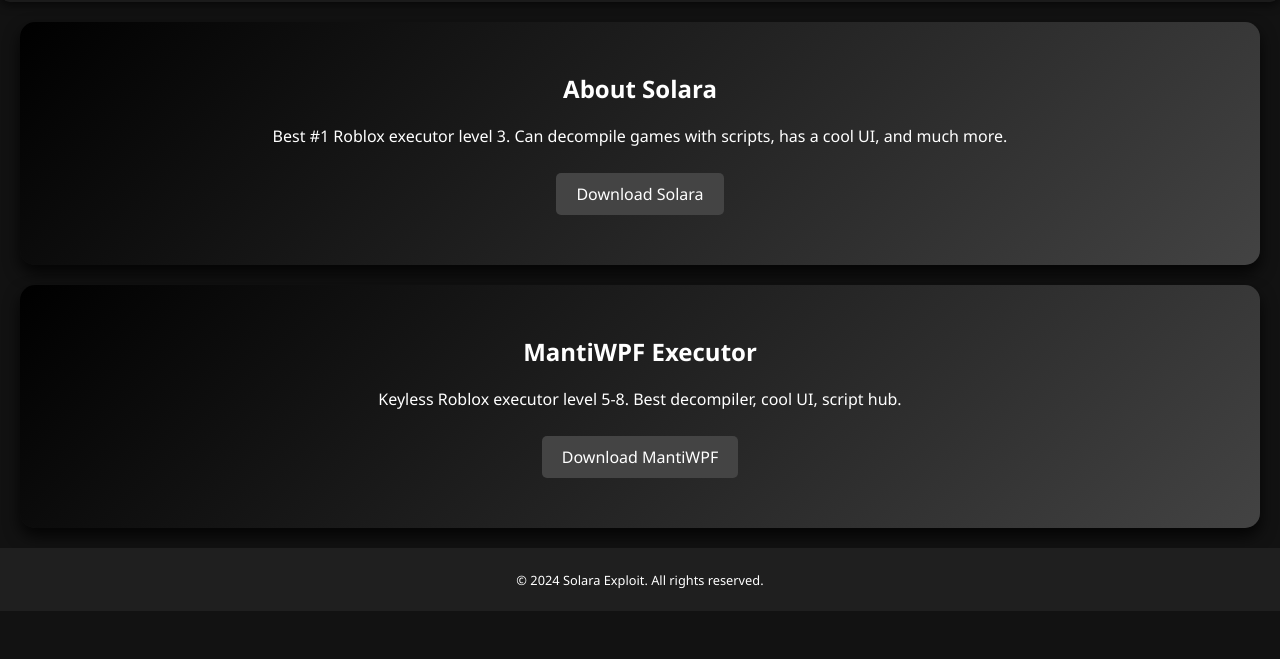
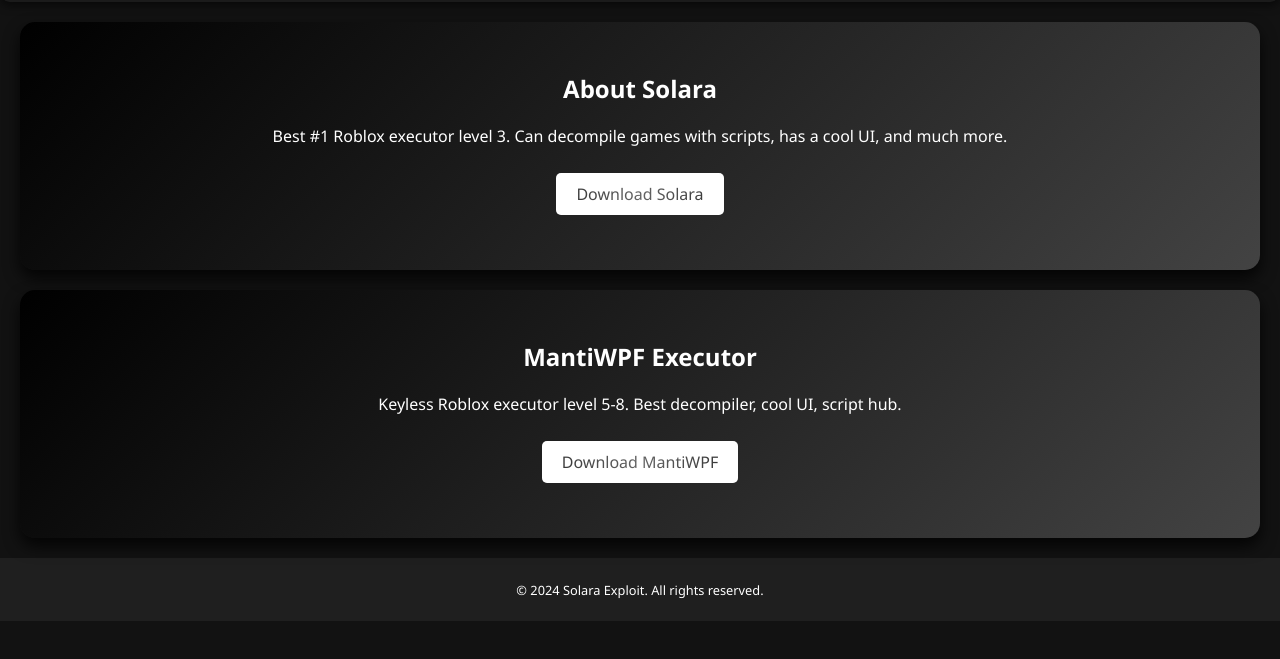
Before and after one commit to roluau/SolaraV2Web, a plain HTML site: page index.html in a window 1280 px wide. Shown: the part 51-710 px from the top of the page. Drawn offline with Linux system fonts and the light colour scheme.

Commit message:
Update styles.css

```diff
--- a/styles.css
+++ b/styles.css
@@ -42,16 +42,12 @@ header {
     align-items: center;
     padding: 10px 20px;
     background: rgba(31, 31, 31, 0.8);
-    /* Semi-transparent dark gray background */
     box-shadow: 0 4px 8px rgba(0, 0, 0, 0.5);
-    /* Slight shadow for depth */
     position: sticky;
     top: 0;
     z-index: 1000;
     backdrop-filter: blur(10px);
-    /* Glass effect with blur */
     border-radius: 10px;
-    /* Rounded corners */
 }
 
 header .logo {
@@ -94,6 +90,8 @@ header nav ul li a:hover {
     border-radius: 15px;
     box-shadow: 0 8px 16px rgba(0, 0, 0, 0.8);
     text-align: center;
+    opacity: 0;
+    animation: fadeIn 2s ease-in-out forwards, slideIn 1s ease-out forwards;
 }
 
 h2 {
@@ -107,17 +105,38 @@ h2 {
     display: inline-block;
     padding: 10px 20px;
     margin-top: 10px;
-    background-color: #444444;
-    color: #ffffff;
+    background-color: #ffffff;
+    color: #000000;
     text-decoration: none;
     border-radius: 5px;
-    transition: background-color 0.3s, transform 0.3s, box-shadow 0.3s;
+    position: relative;
+    overflow: hidden;
+    z-index: 1;
+    transition: transform 0.3s, box-shadow 0.3s;
+}
+
+.btn::before {
+    content: '';
+    position: absolute;
+    top: 50%;
+    left: 50%;
+    width: 300%;
+    height: 300%;
+    background: radial-gradient(circle, rgba(255, 255, 255, 0.4) 0%, rgba(255, 255, 255, 0) 60%);
+    transition: width 0.3s, height 0.3s;
+    border-radius: 50%;
+    transform: translate(-50%, -50%);
+    z-index: 0;
+}
+
+.btn:hover::before {
+    width: 400%;
+    height: 400%;
 }
 
 .btn:hover {
-    background-color: #666666;
-    transform: scale(1.05);
-    box-shadow: 0 4px 8px rgba(0, 0, 0, 0.5);
+    transform: scale(1.1);
+    box-shadow: 0 0 20px rgba(255, 255, 255, 0.7);
 }
 
 
@@ -150,22 +169,3 @@ footer {
         transform: translateY(0);
     }
 }
-
-@keyframes blackGlow {
-    0%,
-    100% {
-        box-shadow: 0 0 20px rgba(0, 0, 0, 0.5);
-    }
-    50% {
-        box-shadow: 0 0 30px rgba(0, 0, 0, 1);
-    }
-}
-
-.section {
-    animation: fadeIn 2s ease-in-out, slideIn 1s ease-out, blackGlow 3s infinite;
-}
-
-header,
-.section {
-    animation: fadeIn 2s ease-in-out, slideIn 1s ease-out;
-}
```
